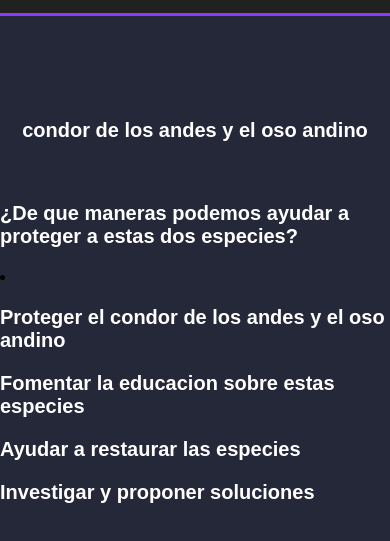
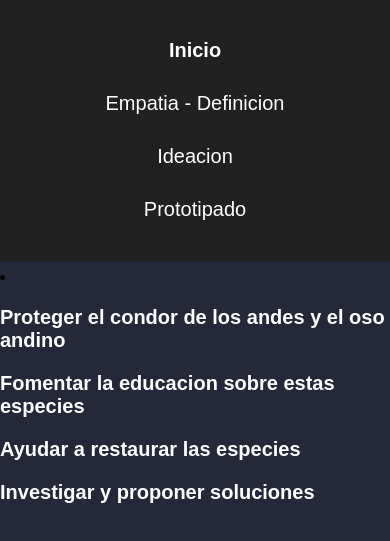
Before and after one commit to esteban1x191/eecoambiente.github.io, a plain HTML site: page ideacion/idea.html in a window 390 px wide. Both pictures are taken after a click on the button 342 px from the left and 32 px from the top of the page. Shown: the part 51-592 px from the top of the page. Drawn offline with Linux system fonts and the light colour scheme.

Commit message:
Add files via upload

```diff
--- a/ideacion/ide.css
+++ b/ideacion/ide.css
@@ -110,9 +110,102 @@ nav{
 	.hamburguer{
 		display: none;
 	}
+	.mobile-menu{
+		display: none;
+	}
 	.menu{
 		display: flex;
 	}
+}
+
+
+
+
+
+
+
+
+
+
+/* Menú móvil */
+.mobile-menu {
+    position: absolute;
+    top: 60px;
+    left: 0;
+    width: 100%;
+    background-color: var(--dark);
+    padding: 20px;
+    box-sizing: border-box;
+    animation-name: menu-fade-in;
+    animation-duration: 0.5s;
+    animation-fill-mode: forwards;
+    opacity: 0;
+}
+
+.mobile-menu.show {
+    animation-name: menu-fade-out;
+}
+
+.mobile-menu li {
+	list-style: none;
+    margin-bottom: 10px;
+}
+
+.mobile-menu a {
+	color: #fff;
+	text-decoration: none;
+	font-size: 20px;
+	transition: background-color 0.2s ease;
+	display: block;
+	width: 100%;
+	text-align: center;
+	padding: 10px 0;
+  }
+
+
+.mobile-menu a:hover {
+    background-color: var(--primary);
+}
+
+.mobile-menu .is-active {
+    font-weight: bold;
+}
+
+.hamburguer:hover {
+    cursor: pointer;
+}
+
+/* Animaciones */
+@keyframes menu-fade-in {
+    from {
+        opacity: 0;
+    }
+    to {
+        opacity: 1;
+    }
+}
+
+@keyframes menu-fade-out {
+    from {
+        opacity: 1;
+    }
+    to {
+        opacity: 0;
+    }
+}
+
+@media (min-width: 950px) {
+    .hamburguer {
+        display: none;
+    }
+
+    .mobile-menu {
+        display: none;
+    }
+
+    .menu {
+        display: flex;
+    }
 }
 
 body{
--- a/ideacion/idea.html
+++ b/ideacion/idea.html
@@ -24,6 +24,13 @@
                 <span></span>
                 <span></span>
             </button>
+
+            <ul class="mobile-menu">
+              <li><a href="../index.html" class="is-active">Inicio</a></li>
+              <li><a href="../empatia/empaty.html">Empatia - Definicion</a></li>
+              <li><a href="">Ideacion</a></li>
+              <li><a href="">Prototipado</a></li>
+            </ul>
         </div>
     </nav>
 
--- a/ideacion/ides.js
+++ b/ideacion/ides.js
@@ -18,3 +18,11 @@ textos.forEach((texto) => {
     });
   });
 });
+
+
+const menuBtn = document.querySelector('.hamburguer');
+const mobileMenu = document.querySelector('.mobile-menu');
+mobileMenu.classList.toggle('show');
+menuBtn.addEventListener('click', () => {
+    mobileMenu.classList.toggle('show');
+});
```
